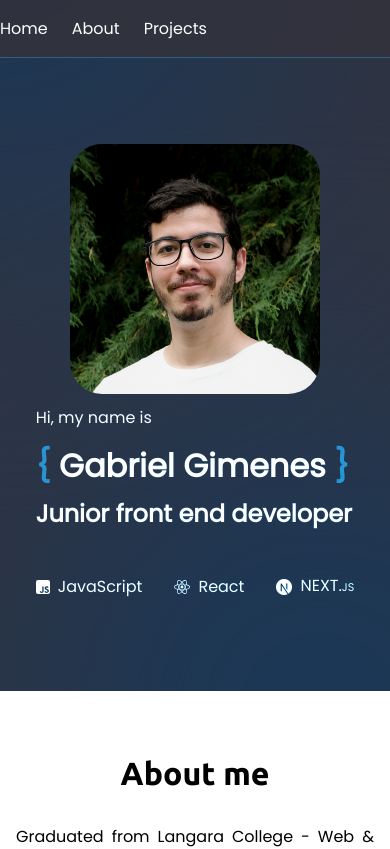
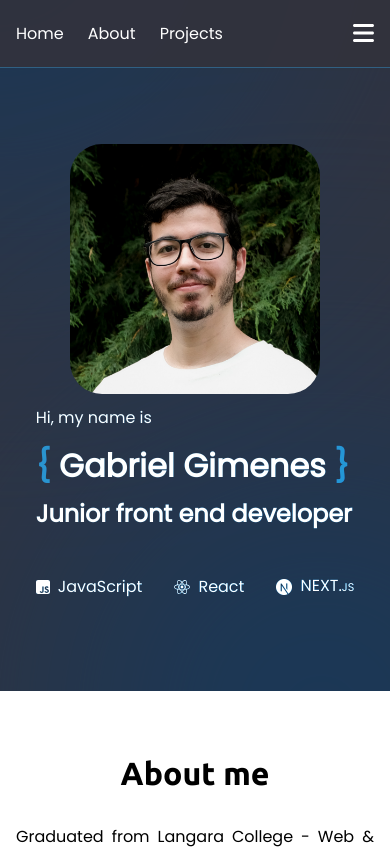
Before and after one commit to gabrielgimenes92/gabrielgimenes92.github.io, a Next.js app: page / in a window 390 px wide. Shown: the top 849 px of the page. Built offline with nearby package versions, Linux system fonts and the light colour scheme.

Commit message:
Fixes social menu on footer and adds hamburger menu to navbar

```diff
--- a/src/components/Footer.module.scss
+++ b/src/components/Footer.module.scss
@@ -34,6 +34,7 @@
     list-style-type: none;
     // min-width: 100px;
     margin: 0.75rem 0 0 0;
+
 
     @include sizeDesktop {
         margin: 0;
@@ -76,7 +77,10 @@
     }
 
     .upperList {
-        display: block;
+        display: flex;
+        justify-content: center;
+        flex-flow: column nowrap;
+        align-items: center;
 
         .resumeDownload {
             background-color: $color-accent;
--- a/src/components/NavBar.js
+++ b/src/components/NavBar.js
@@ -3,10 +3,12 @@ import React from 'react';
 import styles from './NavBar.module.scss';
 import { FontAwesomeIcon } from '@fortawesome/react-fontawesome';
 import { faLinkedin, faGithub } from '@fortawesome/free-brands-svg-icons';
+import { faBars } from '@fortawesome/free-solid-svg-icons';
 
 const NavBar = () => {
   const iconLinkedin = <FontAwesomeIcon icon={faLinkedin} />;
   const iconGithub = <FontAwesomeIcon icon={faGithub} />;
+  const hamburger = <FontAwesomeIcon icon={faBars} />;
 
   return (
     <div className={styles.navBarWrapper}>
@@ -45,7 +47,7 @@ const NavBar = () => {
             </li>
           </ul>
         </ul>
-        <ul>
+        <ul className={styles.desktopSizeHeader}>
           <li>
             <a
               className={styles.icon}
@@ -72,6 +74,7 @@ const NavBar = () => {
             </a>
           </li>
         </ul>
+        <a className={styles.tabletSizeHeader}>{hamburger}</a>
       </div>
     </div>
   );
--- a/src/components/NavBar.module.scss
+++ b/src/components/NavBar.module.scss
@@ -9,10 +9,52 @@
         display: flex;
         flex-flow: row nowrap;
         justify-content: space-between;
-        width: 1200px;
+        align-items: center;
+        max-width: 1200px;
         margin: 0 auto;
-        padding: 1rem 0;
+        padding: 1rem 16px;
 
+        .desktopSizeHeader {
+            display: none;
+        }
+
+        .tabletSizeHeader {
+            display: block;
+            font-size: 1.5rem;
+        }
+
+
+        @include sizeDesktop {
+            .desktopSizeHeader {
+                display: flex;
+            }
+
+            .tabletSizeHeader {
+                display: none;
+            }
+        }
+
+
+        // .desktopSizeHeader {
+        //     @include sizeTablet {
+        //         display: none;
+        //     }
+
+        //     @include sizeDesktop {
+        //         display: flex;
+        //     }
+        // }
+
+        // .tabletSizeHeader {
+        //     @include sizeTablet {
+        //         display: block;
+        //         font-size: 1.5rem;
+        //     }
+
+        //     @include sizeDesktop {
+        //         display: none;
+        //     }
+        // }
 
         ul {
             padding: 0;
```
